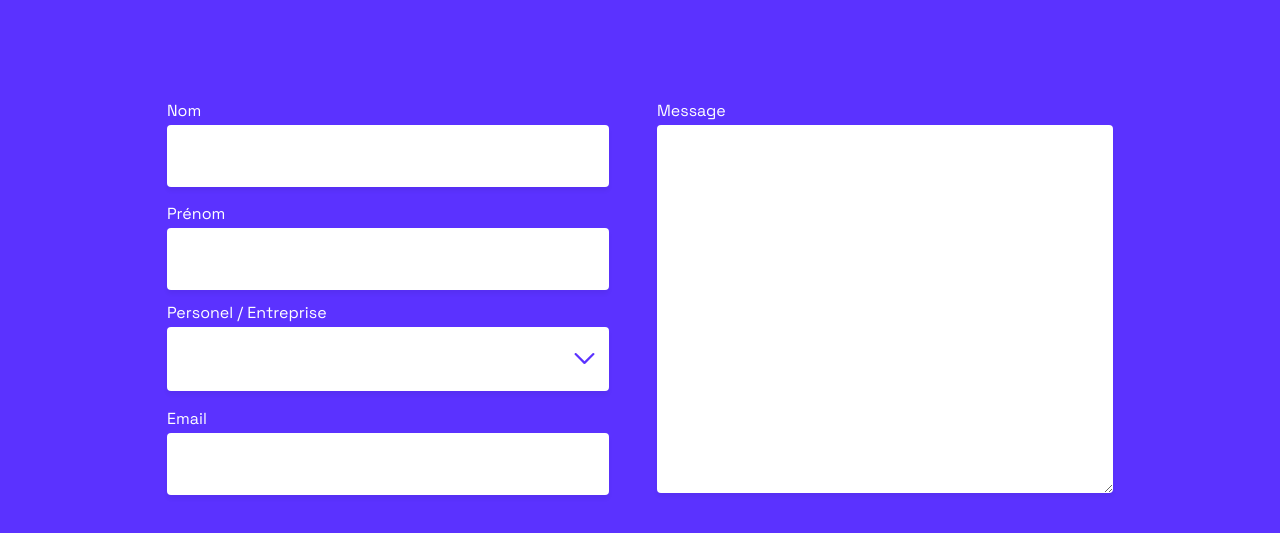
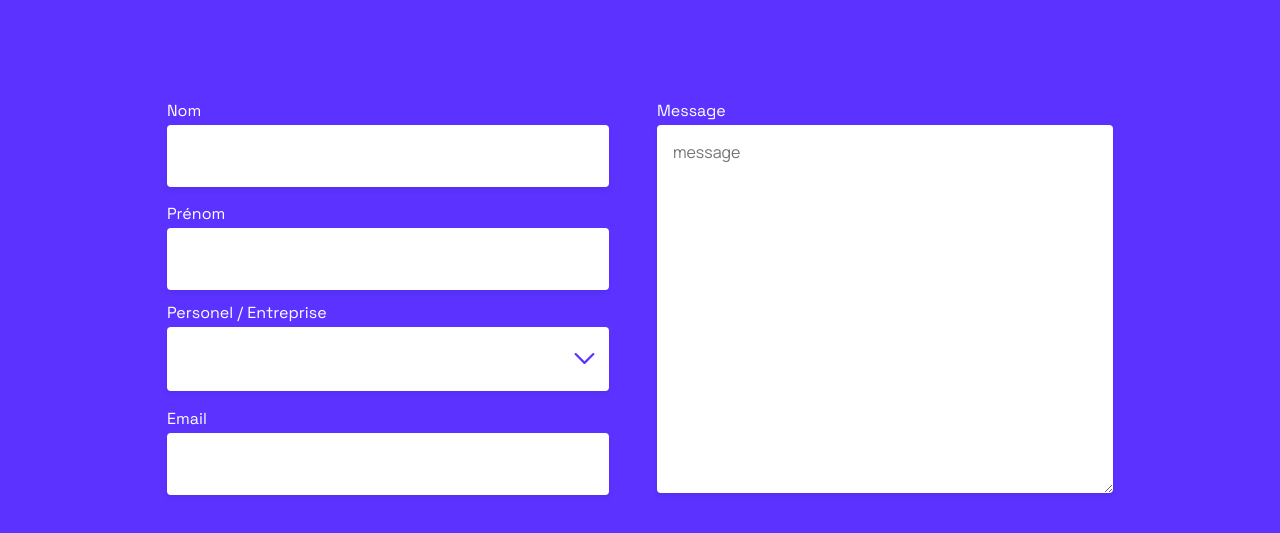
Before and after one commit to DavidDevPro/projet_10_724events_exercices, a React (Create React App) app: page / in a window 1280 px wide. Shown: the part 5450-5983 px from the top of the page. Built offline with nearby package versions, Linux system fonts and the light colour scheme.

Commit message:
placeholder de la textarea apparait bien

```diff
--- a/src/components/Field/index.js
+++ b/src/components/Field/index.js
@@ -1,5 +1,5 @@
+import React from "react";
 import PropTypes from "prop-types";
-
 import "./style.scss";
 
 export const FIELD_TYPES = {
@@ -21,7 +21,13 @@ const Field = ({ type = FIELD_TYPES.INPUT_TEXT, label, name, placeholder }) => {
       );
       break;
     case FIELD_TYPES.TEXTAREA:
-      component = <textarea name={name} data-testid="field-testid" />;
+      component = (
+        <textarea
+          name={name}
+          placeholder={placeholder}
+          data-testid="field-testid"
+        />
+      );
       break;
     default:
       component = (
@@ -47,11 +53,12 @@ Field.propTypes = {
   label: PropTypes.string,
   placeholder: PropTypes.string,
 };
- Field.defaultProps = {
-   label: "",
-   placeholder: "",
-   type: FIELD_TYPES.INPUT_TEXT,
-   name: "field-name",
- }
+
+Field.defaultProps = {
+  label: "",
+  placeholder: "",
+  type: FIELD_TYPES.INPUT_TEXT,
+  name: "field-name",
+};
 
 export default Field;
--- a/src/components/Field/style.scss
+++ b/src/components/Field/style.scss
@@ -6,6 +6,7 @@
   color: $black;
   align-items: flex-start;
   margin: 8px;
+
   span {
     font-size: 12pt;
     margin-bottom: 4px;
@@ -21,11 +22,10 @@ input {
   border: none;
   box-shadow: 0px 4px 4px rgba(0, 0, 0, 0.05);
   color: $black;
+  font-family: "Manrope", sans-serif;
   &:focus {
     color: $primary;
   }
-
-  font-family: "Manrope", sans-serif;
 }
 textarea {
   height: 336px;
@@ -36,9 +36,8 @@ textarea {
   border: none;
   box-shadow: 0px 4px 4px rgba(0, 0, 0, 0.05);
   color: $black;
+  font-family: "Manrope", sans-serif;
   &:focus {
     color: $primary;
   }
-
-  font-family: "Manrope", sans-serif;
 }
--- a/src/containers/Form/index.js
+++ b/src/containers/Form/index.js
@@ -16,6 +16,7 @@ const Form = ({ onSuccess, onError }) => {
       try {
         await mockContactApi();
         setSending(false);
+        onSuccess() // rajout pour afficher message de confirmation d'envoi
       } catch (err) {
         setSending(false);
         onError(err);
```
